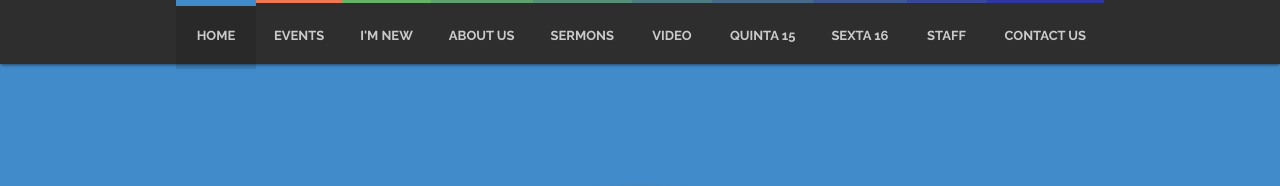
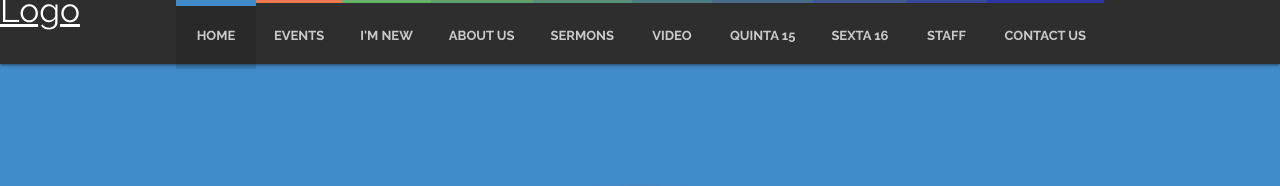
Before and after one commit to woodcock3/citychurch, a Jekyll site: the page built from index.html, in a window 1280 px wide. Shown: the top 186 px of the page. Built offline with Jekyll 4.4.1, drawn with Linux system fonts in a browser that asks for light colours.

Commit message:
Update main-navigation.html

```diff
--- a/_includes/main-navigation.html
+++ b/_includes/main-navigation.html
@@ -1,5 +1,6 @@
 <nav>
   <div class="nav-wrapper">
+    <a href="#!" class="brand-logo">Logo</a>
     <a href="#" data-target="mobile-demo" class="sidenav-trigger"><i class="left fa fa-bars fa-2x"></i></a>
     <ul class="hide-on-med-and-down">
     {% for node in site.posts reversed %}
```
